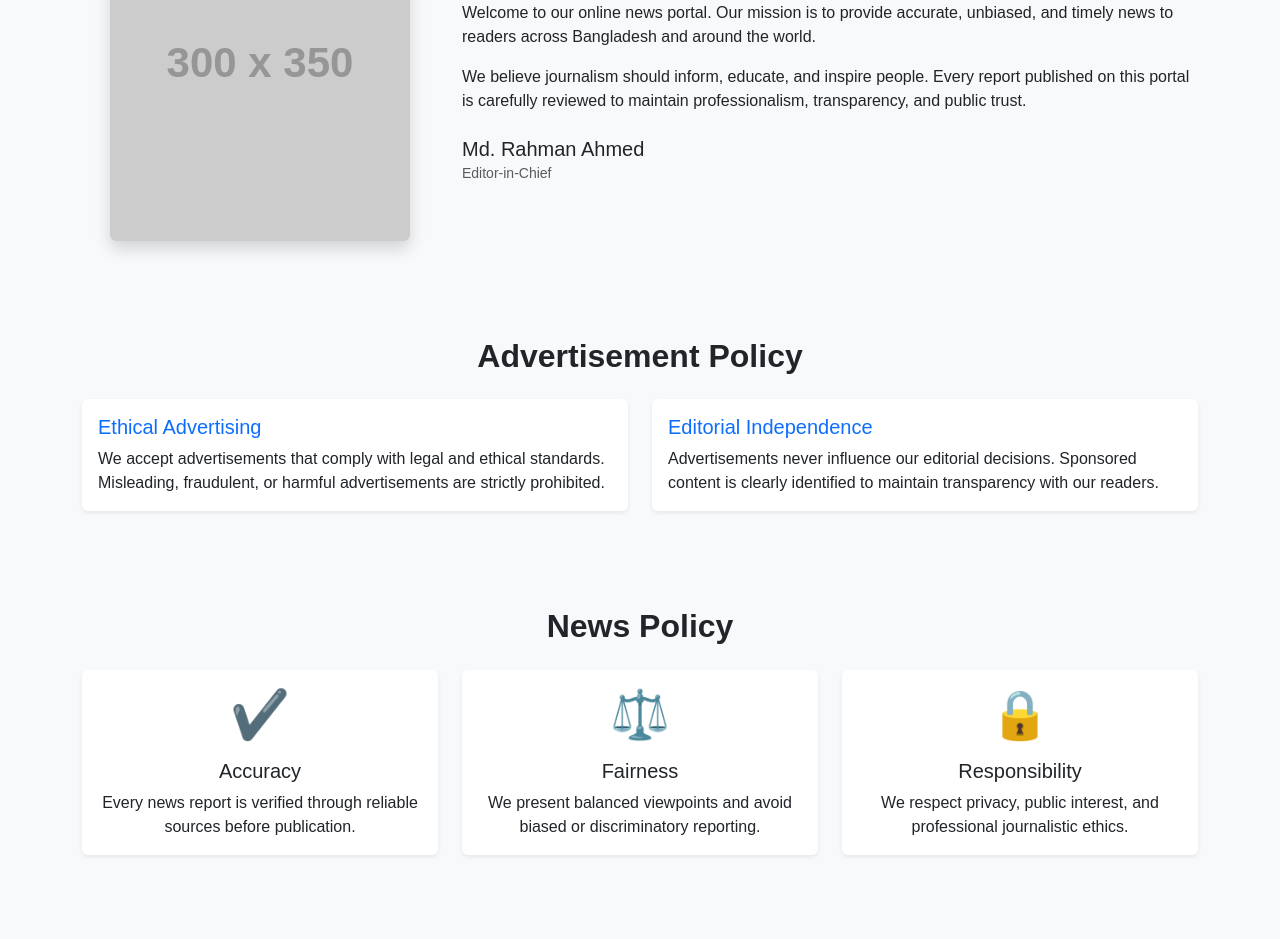
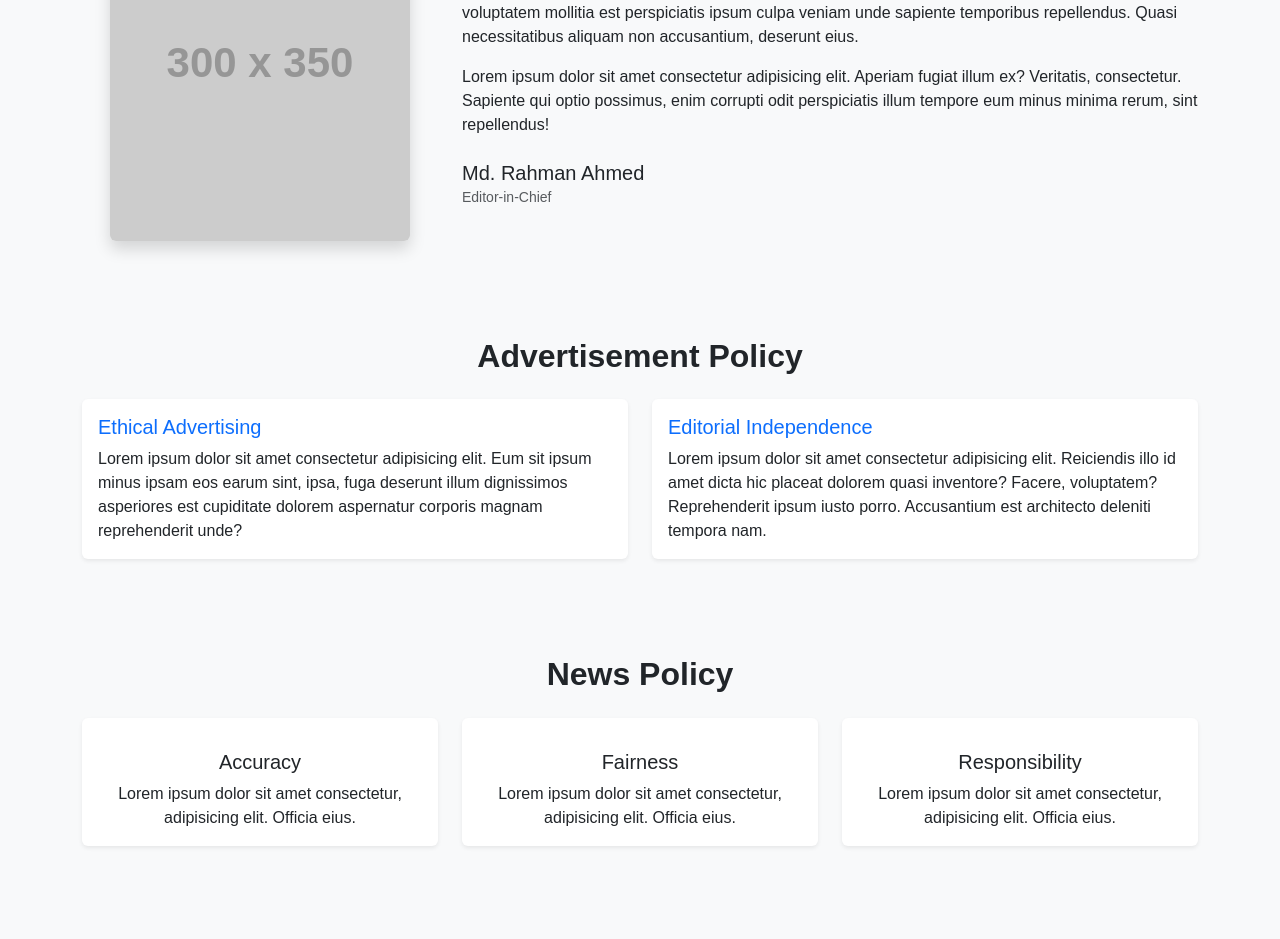
Before and after one commit to foujia00/News-Portal, a plain HTML site: page about.html in a window 1280 px wide. Shown: the part 437-1376 px from the top of the page. Drawn offline with nearby package versions, Linux system fonts and the light colour scheme; placeholder pictures from the web are drawn by us.

Commit message:
3 commit

```diff
--- a/about.html
+++ b/about.html
@@ -16,7 +16,7 @@
     <!-- ================= Breadcrumb Section ================= -->
     <div class="top-bar bg-dark text-white py-2">
         <div class="container d-flex justify-content-between">
-                <div> 📧 info@newsportal.com | 📞 +8801712345678 </div>
+            <div> info@newsportal.com | +8801712345678 </div>
             <div> <a href="#" class="text-white me-2">Facebook</a> <a href="#" class="text-white me-2">Twitter</a>
                 <a href="#" class="text-white me-2">LinkedIn</a> <a href="#" class="text-white">YouTube</a>
             </div>
@@ -24,19 +24,16 @@
     </div>
     <!--Navbar-->
     <nav class="navbar navbar-expand-lg navbar-dark bg-primary sticky-top">
-            <div class="container-fluid px-4"> <a class="navbar-brand fw-bold" href="index.html"> <img
-                        src="images/logo.png" height="40" alt="Logo"> </a> <button class="navbar-toggler" type="button"
-                    data-bs-toggle="collapse" data-bs-target="#mainMenu"> <span class="navbar-toggler-icon"></span>
+        <div class="container-fluid px-4"> <a class="navbar-brand fw-bold" href="index.html"> <img src="images/logo.png"
+                    height="40" alt="Logo"> </a> <button class="navbar-toggler" type="button" data-bs-toggle="collapse"
+                data-bs-target="#mainMenu"> <span class="navbar-toggler-icon"></span>
             </button>
             <div class="collapse navbar-collapse" id="mainMenu">
                 <ul class="navbar-nav ms-auto">
                     <li class="nav-item"><a class="nav-link" href="index.html">Home</a></li>
                     <li class="nav-item"><a class="nav-link" href="about.html">About</a></li>
                     <li class="nav-item dropdown">
-                    <a class="nav-link dropdown-toggle"
-                       href="#"
-                       role="button"
-                       data-bs-toggle="dropdown">
+                        <a class="nav-link dropdown-toggle" href="#" role="button" data-bs-toggle="dropdown">
                             Category
                         </a>
                         <ul class="dropdown-menu">
@@ -77,13 +74,14 @@
                 <div class="col-lg-8">
                     <h2 class="fw-bold mb-3">Editor Speech</h2>
                     <p>
-                        Welcome to our online news portal. Our mission is to provide accurate,
-                        unbiased, and timely news to readers across Bangladesh and around the world.
+                        Lorem ipsum dolor sit, amet consectetur adipisicing elit. Repellat, expedita consectetur
+                        architecto voluptatem mollitia est perspiciatis ipsum culpa veniam unde sapiente temporibus
+                        repellendus. Quasi necessitatibus aliquam non accusantium, deserunt eius.
                     </p>
                     <p>
-                        We believe journalism should inform, educate, and inspire people. Every report
-                        published on this portal is carefully reviewed to maintain professionalism,
-                        transparency, and public trust.
+                        Lorem ipsum dolor sit amet consectetur adipisicing elit. Aperiam fugiat illum ex? Veritatis,
+                        consectetur. Sapiente qui optio possimus, enim corrupti odit perspiciatis illum tempore eum
+                        minus minima rerum, sint repellendus!
                     </p>
                     <h5 class="mt-4 mb-0">Md. Rahman Ahmed</h5>
                     <small class="text-muted">Editor-in-Chief</small>
@@ -105,8 +103,9 @@
                         <div class="card-body">
                             <h5 class="card-title text-primary">Ethical Advertising</h5>
                             <p class="card-text">
-                                We accept advertisements that comply with legal and ethical standards.
-                                Misleading, fraudulent, or harmful advertisements are strictly prohibited.
+                                Lorem ipsum dolor sit amet consectetur adipisicing elit. Eum sit ipsum minus ipsam eos
+                                earum sint, ipsa, fuga deserunt illum dignissimos asperiores est cupiditate dolorem
+                                aspernatur corporis magnam reprehenderit unde?
                             </p>
                         </div>
                     </div>
@@ -117,8 +116,9 @@
                         <div class="card-body">
                             <h5 class="card-title text-primary">Editorial Independence</h5>
                             <p class="card-text">
-                                Advertisements never influence our editorial decisions. Sponsored content
-                                is clearly identified to maintain transparency with our readers.
+                                Lorem ipsum dolor sit amet consectetur adipisicing elit. Reiciendis illo id amet dicta
+                                hic placeat dolorem quasi inventore? Facere, voluptatem? Reprehenderit ipsum iusto
+                                porro. Accusantium est architecto deleniti tempora nam.
                             </p>
                         </div>
                     </div>
@@ -138,10 +138,10 @@
                 <div class="col-md-4">
                     <div class="card text-center h-100 shadow-sm border-0">
                         <div class="card-body">
-                            <div class="display-5 mb-3">✔️</div>
+                            <div class="display-5 mb-3"></div>
                             <h5 class="card-title">Accuracy</h5>
                             <p class="card-text">
-                                Every news report is verified through reliable sources before publication.
+                                Lorem ipsum dolor sit amet consectetur, adipisicing elit. Officia eius.
                             </p>
                         </div>
                     </div>
@@ -150,10 +150,10 @@
                 <div class="col-md-4">
                     <div class="card text-center h-100 shadow-sm border-0">
                         <div class="card-body">
-                            <div class="display-5 mb-3">⚖️</div>
+                            <div class="display-5 mb-3"></div>
                             <h5 class="card-title">Fairness</h5>
                             <p class="card-text">
-                                We present balanced viewpoints and avoid biased or discriminatory reporting.
+                                Lorem ipsum dolor sit amet consectetur, adipisicing elit. Officia eius.
                             </p>
                         </div>
                     </div>
@@ -162,10 +162,10 @@
                 <div class="col-md-4">
                     <div class="card text-center h-100 shadow-sm border-0">
                         <div class="card-body">
-                            <div class="display-5 mb-3">🔒</div>
+                            <div class="display-5 mb-3"></div>
                             <h5 class="card-title">Responsibility</h5>
                             <p class="card-text">
-                                We respect privacy, public interest, and professional journalistic ethics.
+                                Lorem ipsum dolor sit amet consectetur, adipisicing elit. Officia eius.
                             </p>
                         </div>
                     </div>
@@ -252,9 +252,9 @@
                 </div>
                 <div class="col-lg-4">
                     <h5>Contact Info</h5>
-                    <p>📍 Dhaka, Bangladesh</p>
-                    <p>📞 +8801712345678</p>
-                    <p>📧 info@newsportal.com</p>
+                    <p> Dhaka, Bangladesh</p>
+                    <p> +8801712345678</p>
+                    <p> info@newsportal.com</p>
                 </div>
             </div>
         </div>
```
Also changed, not shown: author.html (+4 -4 lines), category.html (+15 -17 lines), contact.html (+8 -8 lines), index.html (+5 -5 lines), login.html (+11 -13 lines), css/style.css (line endings or trailing spaces), img/lock.png (added). Lines whose indentation alone changed are shown as unchanged.
